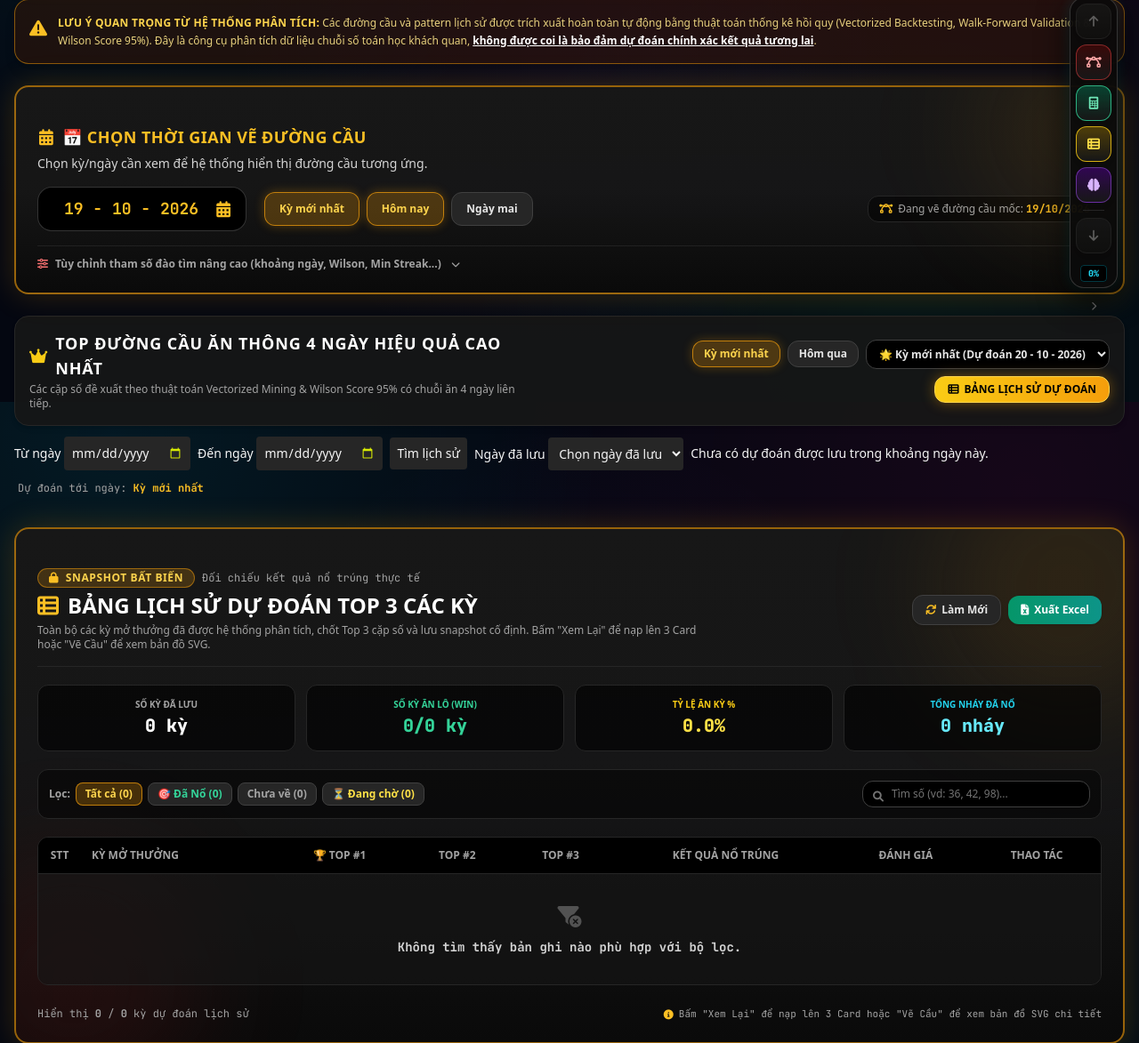
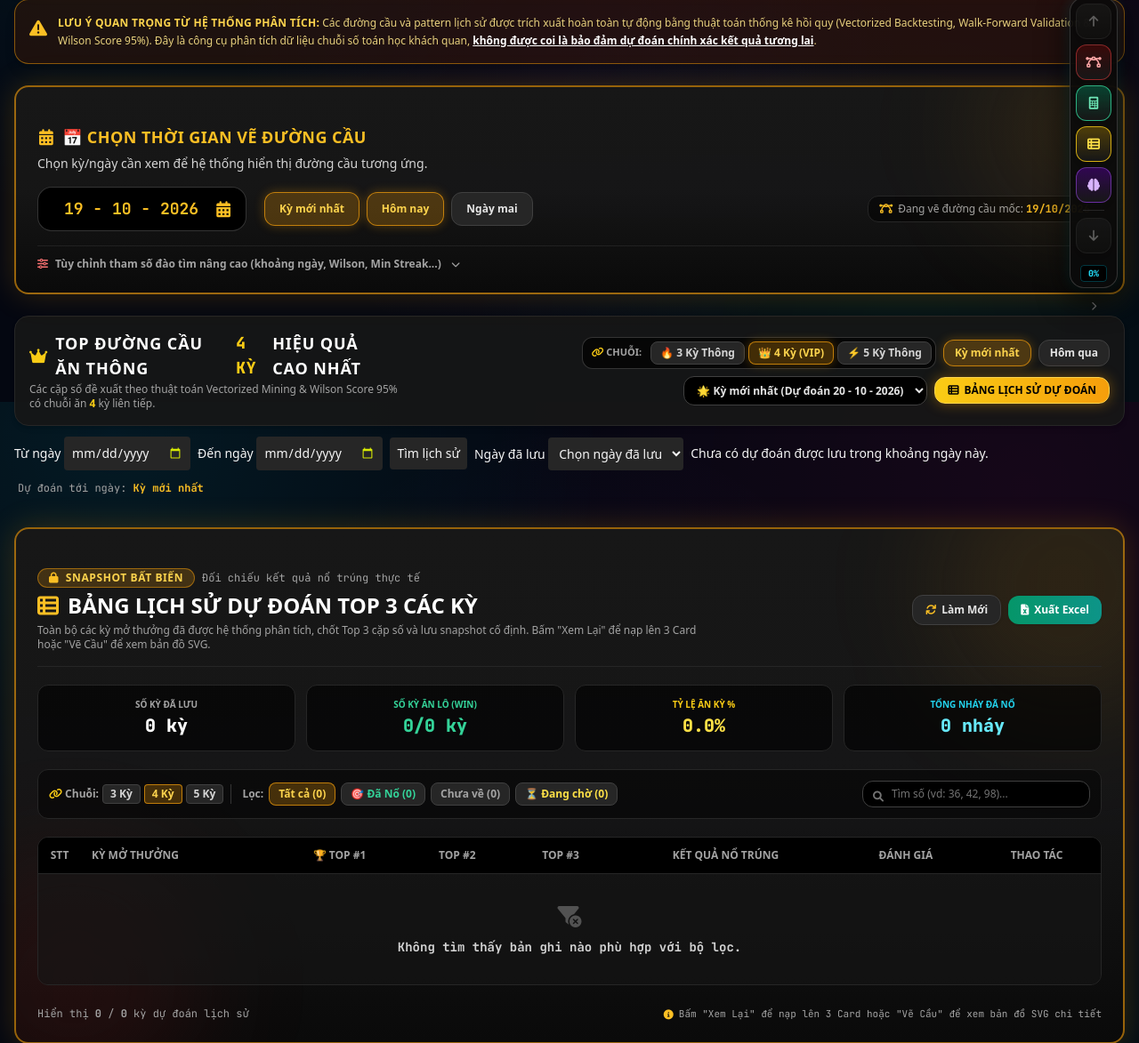
Before and after one commit to kevin180104/xsmb-app, a Flask app: page / in a window 1280 px wide. Shown: the part 348-1521 px from the top of the page at 89% size. Run offline with Flask 3, Linux system fonts and the light colour scheme; data that the repository does not hold is empty; some libraries are stand-ins or nearby versions.

Commit message:
feat(streak): add interactive selection for 3, 4, and 5 consecutive win streaks across Top 3, history table, and streak explorer

```diff
--- a/app.py
+++ b/app.py
@@ -437,7 +437,12 @@ def api_pattern_top3_history():
     try:
         limit_arg = request.args.get('limit', '30')
         limit = -1 if limit_arg == 'all' else max(1, int(limit_arg))
-        data = get_top3_history_service(limit=limit)
+        streak_arg = request.args.get('streak', '4')
+        try:
+            streak = int(streak_arg)
+        except ValueError:
+            streak = 4
+        data = get_top3_history_service(limit=limit, streak=streak)
         return jsonify(data)
     except Exception as e:
         return jsonify({"status": "ERROR", "message": str(e)}), 400
--- a/static/js/pattern_visualizer.js
+++ b/static/js/pattern_visualizer.js
@@ -259,6 +259,79 @@ async function initAutoPatternTab() {
         setTimeout(redrawCurrentSvg, 150);
     }
 }
+
+// =========================================================================
+// QUẢN LÝ CHUỖI ĂN THÔNG (3 KỲ, 4 KỲ, 5 KỲ)
+// =========================================================================
+
+window.CURRENT_TOP3_STREAK = 4;
+window.CURRENT_TABLE_TOP3_STREAK = 4;
+
+window.setTop3Streak = async function(streak) {
+    const s = parseInt(streak) || 4;
+    window.CURRENT_TOP3_STREAK = s;
+    updateTop3StreakButtons(s);
+
+    const titleStreakEl = document.getElementById('top3-title-streak-num');
+    if (titleStreakEl) titleStreakEl.textContent = `${s} KỲ`;
+    const descStreakEl = document.getElementById('top3-desc-streak-num');
+    if (descStreakEl) descStreakEl.textContent = s;
+
+    // Kích hoạt quét/lấy snapshot cho chuỗi thông mới
+    await triggerAutoDiscovery(window.CURRENT_AUTO_PATTERN_DATE, false, false, s);
+
+    // Đồng bộ bảng lịch sử dự đoán bên dưới
+    setTableTop3Streak(s, true);
+};
+
+function updateTop3StreakButtons(streak) {
+    [3, 4, 5].forEach(s => {
+        const btn = document.getElementById(`btn-top3-streak-${s}`);
+        if (btn) {
+            if (s === streak) {
+                btn.className = 'px-2.5 py-1 rounded-lg text-xs font-black bg-amber-500/25 text-amber-300 border border-amber-500/70 shadow-[0_0_12px_rgba(245,158,11,0.3)] transition cursor-pointer';
+            } else {
+                btn.className = 'px-2.5 py-1 rounded-lg text-xs font-bold bg-neutral-800 hover:bg-neutral-700 text-neutral-300 border border-neutral-700 transition cursor-pointer';
+            }
+        }
+    });
+}
+
+window.setTableTop3Streak = async function(streak, autoReload = true) {
+    const s = parseInt(streak) || 4;
+    window.CURRENT_TABLE_TOP3_STREAK = s;
+    [3, 4, 5].forEach(num => {
+        const btn = document.getElementById(`btn-tbl-streak-${num}`);
+        if (btn) {
+            if (num === s) {
+                btn.className = 'px-2 py-0.5 rounded text-xs font-black bg-amber-500/25 text-amber-300 border border-amber-500/70 transition cursor-pointer';
+            } else {
+                btn.className = 'px-2 py-0.5 rounded text-xs font-bold bg-neutral-800 hover:bg-neutral-700 text-neutral-300 border border-neutral-700 transition cursor-pointer';
+            }
+        }
+    });
+    if (autoReload) {
+        await loadTop3HistoryTable(true, s);
+    }
+};
+
+window.quickSelectStreakLength = function(len) {
+    const sel = document.getElementById('streak-length-select');
+    if (sel) {
+        sel.value = len.toString();
+    }
+    [3, 4, 5].forEach(s => {
+        const btn = document.getElementById(`btn-quick-streak-${s}`);
+        if (btn) {
+            btn.className = (s === len)
+                ? 'px-1.5 py-0.5 rounded text-[10px] font-black bg-amber-500/25 text-amber-300 border border-amber-500/70 transition cursor-pointer'
+                : 'px-1.5 py-0.5 rounded text-[10px] font-bold bg-neutral-800 hover:bg-neutral-700 text-neutral-300 border border-neutral-700 transition cursor-pointer';
+        }
+    });
+    if (typeof triggerStreakSearch === 'function') {
+        triggerStreakSearch();
+    }
+};
 
 // =========================================================================
 // QUẢN LÝ MỐC NGÀY XEM TOP 3 ĐỀ XUẤT & LỊCH SỬ KẾT QUẢ ĐỐI CHIẾU
@@ -525,21 +598,25 @@ let CURRENT_TOP3_HISTORY_DATA = [];
 let CURRENT_TOP3_HISTORY_FILTER = 'all';
 
 // Hàm tải dữ liệu bảng lịch sử Top 3
-async function loadTop3HistoryTable(forceReload = false) {
+async function loadTop3HistoryTable(forceReload = false, streakOverride = null) {
     const tableBody = document.getElementById('top3-history-table-body');
     if (!tableBody) return;
 
-    if (forceReload || !CURRENT_TOP3_HISTORY_DATA || CURRENT_TOP3_HISTORY_DATA.length === 0) {
+    const streak = streakOverride || window.CURRENT_TABLE_TOP3_STREAK || window.CURRENT_TOP3_STREAK || 4;
+    window.CURRENT_TABLE_TOP3_STREAK = streak;
+
+    if (forceReload || !CURRENT_TOP3_HISTORY_DATA || CURRENT_TOP3_HISTORY_DATA.length === 0 || window._lastLoadedTableStreak !== streak) {
+        window._lastLoadedTableStreak = streak;
         tableBody.innerHTML = `
             <tr>
                 <td colspan="8" class="p-8 text-center text-neutral-400">
                     <i class="fa-solid fa-spinner fa-spin text-xl text-amber-400 mb-2"></i>
-                    <p class="font-bold text-xs text-neutral-300">Đang tải dữ liệu lịch sử các kỳ...</p>
+                    <p class="font-bold text-xs text-neutral-300">Đang tải dữ liệu lịch sử cầu ${streak} kỳ thông...</p>
                 </td>
             </tr>
         `;
         try {
-            const res = await fetch('/api/patterns/top3-history?limit=100');
+            const res = await fetch(`/api/patterns/top3-history?limit=100&streak=${streak}`);
             const data = await res.json();
             if (data.status === 'SUCCESS' && data.history) {
                 CURRENT_TOP3_HISTORY_DATA = data.history;
@@ -794,12 +871,26 @@ window.calculateAutoPatternDate = () => {
 // Kích hoạt quét tự động [TỰ TÌM ĐƯỜNG CẦU]
 // forceRefresh: false (mặc định) => Ưu tiên đọc snapshot cố định theo ngày đã lưu trong DB
 // forceRefresh: true => Chủ động quét lại và ghi đè/cập nhật snapshot
-async function triggerAutoDiscovery(anchorDateOverride = null, forceRefresh = false, savedOnly = false) {
+async function triggerAutoDiscovery(anchorDateOverride = null, forceRefresh = false, savedOnly = false, streakOverride = null) {
     const rangeDays = document.getElementById('pattern-range-select')?.value || '60';
     const minOcc = document.getElementById('pattern-min-occ')?.value || '10';
     const minConf = document.getElementById('pattern-min-conf')?.value || '0.40';
     const minStreak = document.getElementById('pattern-min-streak')?.value || '0';
+    const exactStreakSelect = document.getElementById('pattern-exact-streak')?.value;
     const targetType = document.getElementById('pattern-target-type')?.value || 'loto_2digit';
+
+    const activeStreak = streakOverride !== null && streakOverride !== undefined
+        ? streakOverride
+        : (window.CURRENT_TOP3_STREAK || (exactStreakSelect ? (exactStreakSelect === 'all' ? 'all' : parseInt(exactStreakSelect)) : 4));
+
+    if (activeStreak !== 'all') {
+        window.CURRENT_TOP3_STREAK = parseInt(activeStreak) || 4;
+        updateTop3StreakButtons(window.CURRENT_TOP3_STREAK);
+        const titleStreakEl = document.getElementById('top3-title-streak-num');
+        if (titleStreakEl) titleStreakEl.textContent = `${window.CURRENT_TOP3_STREAK} KỲ`;
+        const descStreakEl = document.getElementById('top3-desc-streak-num');
+        if (descStreakEl) descStreakEl.textContent = window.CURRENT_TOP3_STREAK;
+    }
 
     const anchorDate = anchorDateOverride || window.CURRENT_AUTO_PATTERN_DATE || null;
 
@@ -815,7 +906,8 @@ async function triggerAutoDiscovery(anchorDateOverride = null, forceRefresh = fa
     if (resultsContainer) resultsContainer.classList.add('opacity-40');
 
     try {
-        let url = `/api/patterns/scan?days=${encodeURIComponent(rangeDays)}&min_occurrences=${minOcc}&min_confidence=${minConf}&min_streak=${minStreak}&exact_streak=4&target_type=${targetType}&top_n=50`;
+        const streakArg = (activeStreak === 'all') ? 'all' : (window.CURRENT_TOP3_STREAK || 4);
+        let url = `/api/patterns/scan?days=${encodeURIComponent(rangeDays)}&min_occurrences=${minOcc}&min_confidence=${minConf}&min_streak=${minStreak}&exact_streak=${streakArg}&target_type=${targetType}&top_n=50`;
         if (anchorDate) {
             url += `&anchor_date=${encodeURIComponent(anchorDate)}`;
         }
@@ -844,9 +936,10 @@ async function triggerAutoDiscovery(anchorDateOverride = null, forceRefresh = fa
             renderTopHighlightCards(data.patterns);
             renderPatternsTable(data.patterns);
 
-            // Mặc định nạp pattern xếp hạng #1 (cầu ăn thông 4 ngày) vào bảng vẽ SVG tại anchorDate
-            const streak4List = (data.patterns || []).filter(p => p.currentStreak === 4);
-            const chosenList = streak4List.length > 0 ? streak4List : (data.patterns || []);
+            // Mặc định nạp pattern xếp hạng #1 vào bảng vẽ SVG tại anchorDate
+            const targetStreak = window.CURRENT_TOP3_STREAK || 4;
+            const streakList = (data.patterns || []).filter(p => p.currentStreak === targetStreak);
+            const chosenList = streakList.length > 0 ? streakList : (data.patterns || []);
             if (chosenList.length > 0) {
                 const topP = chosenList[0];
                 selectPatternForVisualization(topP, false, anchorDate);
@@ -899,25 +992,27 @@ function renderTopHighlightCards(patterns) {
         topDateInd.innerHTML = `Dự đoán tới ngày: <b class="text-amber-400 font-bold">${activeDateFormatted}</b>${lockBadge}`;
     }
 
-    // Lọc xếp hạng CHỈ CHO CẦU ĂN THÔNG 4 NGÀY theo đúng yêu cầu người dùng
-    const streak4Patterns = (patterns || []).filter(p => p.currentStreak === 4);
-
-    if (streak4Patterns.length === 0) {
+    const activeStreak = window.CURRENT_TOP3_STREAK || 4;
+    // Lọc xếp hạng theo chuỗi ăn thông đang chọn (3, 4, 5 kỳ)
+    const streakPatterns = (patterns || []).filter(p => p.currentStreak === activeStreak);
+    const chosenPatterns = streakPatterns.length > 0 ? streakPatterns : (patterns || []);
+
+    if (chosenPatterns.length === 0) {
         container.innerHTML = `
             <div class="col-span-full p-8 text-center text-neutral-400 bg-neutral-900/80 rounded-2xl border border-neutral-800 space-y-2">
                 <i class="fa-solid fa-circle-exclamation text-amber-400 text-2xl mb-1"></i>
-                <p class="text-sm font-bold text-white">Không có đường cầu nào đang ăn thông đúng 4 ngày tính đến ngày ${activeDateFormatted}.</p>
-                <p class="text-xs text-neutral-400">Bạn có thể chọn ngày khác ([Hôm qua], [Kỳ mới nhất]...) để xem các đường cầu 4 ngày thông tương ứng.</p>
+                <p class="text-sm font-bold text-white">Không có đường cầu nào đang ăn thông đúng ${activeStreak} kỳ tính đến ngày ${activeDateFormatted}.</p>
+                <p class="text-xs text-neutral-400">Bạn có thể bấm chọn chuỗi khác ([3 Kỳ Thông], [4 Kỳ Thông], [5 Kỳ Thông]) hoặc chọn mốc ngày khác để xem.</p>
             </div>
         `;
         return;
     }
 
-    const top3 = streak4Patterns.slice(0, 3);
+    const top3 = chosenPatterns.slice(0, 3);
     const badges = [
-        { label: '🏆 TOP #1 CẦU 4 NGÀY THÔNG', border: 'border-yellow-500/80', bg: 'bg-yellow-500/15', text: 'text-yellow-300', glow: 'shadow-[0_0_25px_rgba(234,179,8,0.4)]' },
-        { label: 'TOP #2 CẦU 4 NGÀY THÔNG', border: 'border-cyan-500/70', bg: 'bg-cyan-500/10', text: 'text-cyan-400', glow: 'shadow-[0_0_15px_rgba(6,182,212,0.2)]' },
-        { label: 'TOP #3 CẦU 4 NGÀY THÔNG', border: 'border-emerald-500/70', bg: 'bg-emerald-500/10', text: 'text-emerald-400', glow: 'shadow-[0_0_15px_rgba(16,185,129,0.2)]' },
+        { label: `🏆 TOP #1 CẦU ${activeStreak} KỲ THÔNG`, border: 'border-yellow-500/80', bg: 'bg-yellow-500/15', text: 'text-yellow-300', glow: 'shadow-[0_0_25px_rgba(234,179,8,0.4)]' },
+        { label: `TOP #2 CẦU ${activeStreak} KỲ THÔNG`, border: 'border-cyan-500/70', bg: 'bg-cyan-500/10', text: 'text-cyan-400', glow: 'shadow-[0_0_15px_rgba(6,182,212,0.2)]' },
+        { label: `TOP #3 CẦU ${activeStreak} KỲ THÔNG`, border: 'border-emerald-500/70', bg: 'bg-emerald-500/10', text: 'text-emerald-400', glow: 'shadow-[0_0_15px_rgba(16,185,129,0.2)]' },
     ];
 
     container.innerHTML = top3.map((p, idx) => {
@@ -964,7 +1059,7 @@ function renderTopHighlightCards(patterns) {
             `;
         }
 
-        const streakBadge = `<span class="px-2.5 py-0.5 rounded-full text-xs font-black bg-red-600 text-white shadow-[0_0_10px_rgba(239,68,68,0.5)] animate-pulse">Ăn thông 4 ngày</span>`;
+        const streakBadge = `<span class="px-2.5 py-0.5 rounded-full text-xs font-black bg-red-600 text-white shadow-[0_0_10px_rgba(239,68,68,0.5)] animate-pulse">Ăn thông ${p.currentStreak || activeStreak} kỳ</span>`;
 
         return `
             <div class="pattern-draw-card p-5 border-2 ${b.border} ${b.bg} ${b.glow} rounded-2xl flex flex-col justify-between transition hover:scale-[1.02]">
--- a/templates/index.html
+++ b/templates/index.html
@@ -191,7 +191,7 @@
 
                     <!-- Advanced Settings Container (Hidden by default, expandable) -->
                     <div id="pattern-advanced-settings-wrapper" class="hidden mt-4 pt-4 border-t border-neutral-800 space-y-4">
-                        <div class="grid grid-cols-2 sm:grid-cols-3 lg:grid-cols-5 gap-3">
+                        <div class="grid grid-cols-2 sm:grid-cols-3 lg:grid-cols-6 gap-3">
                             <div>
                                 <label class="block text-[11px] font-bold text-neutral-400 uppercase mb-1.5">Khoảng Ngày Quét</label>
                                 <select id="pattern-range-select" class="w-full bg-black border border-neutral-700 rounded-xl px-3 py-2 text-xs font-semibold text-white focus:border-red-500 focus:outline-none">
@@ -237,6 +237,17 @@
                                     <option value="2">Đang ăn thông >= 2 ngày</option>
                                     <option value="3">Đang ăn thông >= 3 ngày</option>
                                     <option value="4">Đang ăn thông >= 4 ngày</option>
+                                    <option value="5">Đang ăn thông >= 5 ngày</option>
+                                </select>
+                            </div>
+
+                            <div>
+                                <label class="block text-[11px] font-bold text-neutral-400 uppercase mb-1.5">Chuỗi Thông Cụ Thể</label>
+                                <select id="pattern-exact-streak" class="w-full bg-black border border-neutral-700 rounded-xl px-3 py-2 text-xs font-semibold text-white focus:border-red-500 focus:outline-none">
+                                    <option value="4" selected>Đúng 4 kỳ thông (Chuẩn VIP)</option>
+                                    <option value="3">Đúng 3 kỳ thông</option>
+                                    <option value="5">Đúng 5 kỳ thông</option>
+                                    <option value="all">Bất kỳ chuỗi nào</option>
                                 </select>
                             </div>
                         </div>
@@ -305,17 +316,36 @@
                     <div class="flex flex-col xl:flex-row justify-between items-start xl:items-center gap-3 bg-neutral-900/90 border border-neutral-800 p-3.5 sm:p-4 rounded-2xl shadow-md">
                         <div>
                             <div class="flex items-center gap-2">
-                                <h3 class="text-base sm:text-lg font-black text-white uppercase tracking-wider flex items-center gap-2">
-                                    <i class="fa-solid fa-crown text-yellow-400"></i> TOP ĐƯỜNG CẦU ĂN THÔNG 4 NGÀY HIỆU QUẢ CAO NHẤT
+                                <h3 id="pattern-top-title" class="text-base sm:text-lg font-black text-white uppercase tracking-wider flex items-center gap-2">
+                                    <i class="fa-solid fa-crown text-yellow-400"></i> TOP ĐƯỜNG CẦU ĂN THÔNG <span id="top3-title-streak-num" class="text-yellow-400 font-mono">4 KỲ</span> HIỆU QUẢ CAO NHẤT
                                 </h3>
                             </div>
-                            <p class="text-xs text-neutral-400 mt-0.5">
-                                Các cặp số đề xuất theo thuật toán Vectorized Mining &amp; Wilson Score 95% có chuỗi ăn 4 ngày liên tiếp.
+                            <p id="pattern-top-desc" class="text-xs text-neutral-400 mt-0.5">
+                                Các cặp số đề xuất theo thuật toán Vectorized Mining &amp; Wilson Score 95% có chuỗi ăn <span id="top3-desc-streak-num" class="font-bold text-yellow-400">4</span> kỳ liên tiếp.
                             </p>
                         </div>
 
-                        <!-- Cụm điều khiển chọn mốc thời gian xem Top 3 & nút Lịch sử -->
+                        <!-- Cụm điều khiển chọn chuỗi thông (3, 4, 5 kỳ) & mốc ngày Top 3 -->
                         <div class="flex flex-wrap items-center gap-2 w-full xl:w-auto justify-start xl:justify-end">
+                            <!-- Nút chọn Chuỗi Ăn Thông (3 kỳ, 4 kỳ, 5 kỳ) -->
+                            <div class="flex items-center gap-1 bg-black/70 p-1 rounded-xl border border-neutral-700/80 shadow-inner">
+                                <span class="text-[11px] font-bold text-neutral-400 uppercase px-1.5 hidden sm:inline flex items-center gap-1">
+                                    <i class="fa-solid fa-link text-yellow-400"></i> Chuỗi:
+                                </span>
+                                <button type="button" id="btn-top3-streak-3" onclick="setTop3Streak(3)"
+                                        class="px-2.5 py-1 rounded-lg text-xs font-bold bg-neutral-800 hover:bg-neutral-700 text-neutral-300 border border-neutral-700 transition cursor-pointer">
+                                    🔥 3 Kỳ Thông
+                                </button>
+                                <button type="button" id="btn-top3-streak-4" onclick="setTop3Streak(4)"
+                                        class="px-2.5 py-1 rounded-lg text-xs font-black bg-amber-500/25 text-amber-300 border border-amber-500/70 shadow-[0_0_12px_rgba(245,158,11,0.3)] transition cursor-pointer">
+                                    👑 4 Kỳ (VIP)
+                                </button>
+                                <button type="button" id="btn-top3-streak-5" onclick="setTop3Streak(5)"
+                                        class="px-2.5 py-1 rounded-lg text-xs font-bold bg-neutral-800 hover:bg-neutral-700 text-neutral-300 border border-neutral-700 transition cursor-pointer">
+                                    ⚡ 5 Kỳ Thông
+                                </button>
+                            </div>
+
                             <!-- Nút Kỳ mới nhất -->
                             <button type="button" id="btn-top3-quick-latest" onclick="selectTop3Date('latest')"
                                     class="px-3 py-1.5 rounded-xl text-xs font-black bg-amber-500/25 text-amber-300 border border-amber-500/70 shadow-[0_0_12px_rgba(245,158,11,0.3)] transition cursor-pointer">
@@ -424,6 +454,25 @@
                     <!-- Bộ lọc & Tìm kiếm nhanh -->
                     <div class="flex flex-col sm:flex-row justify-between items-stretch sm:items-center gap-3 bg-black/50 p-3 rounded-xl border border-neutral-800 relative z-10">
                         <div class="flex flex-wrap items-center gap-2">
+                            <!-- Lọc Chuỗi Thông cho Bảng -->
+                            <div class="flex items-center gap-1 text-xs border-r border-neutral-700/80 pr-2 mr-1">
+                                <span class="text-neutral-400 font-bold hidden sm:inline flex items-center gap-1">
+                                    <i class="fa-solid fa-link text-yellow-400"></i> Chuỗi:
+                                </span>
+                                <button type="button" onclick="setTableTop3Streak(3)" id="btn-tbl-streak-3"
+                                        class="px-2 py-0.5 rounded text-xs font-bold bg-neutral-800 hover:bg-neutral-700 text-neutral-300 border border-neutral-700 transition cursor-pointer">
+                                    3 Kỳ
+                                </button>
+                                <button type="button" onclick="setTableTop3Streak(4)" id="btn-tbl-streak-4"
+                                        class="px-2 py-0.5 rounded text-xs font-black bg-amber-500/25 text-amber-300 border border-amber-500/70 transition cursor-pointer">
+                                    4 Kỳ
+                                </button>
+                                <button type="button" onclick="setTableTop3Streak(5)" id="btn-tbl-streak-5"
+                                        class="px-2 py-0.5 rounded text-xs font-bold bg-neutral-800 hover:bg-neutral-700 text-neutral-300 border border-neutral-700 transition cursor-pointer">
+                                    5 Kỳ
+                                </button>
+                            </div>
+
                             <!-- Lọc Trạng thái: Tất cả / Nổ / Chưa về / Chờ -->
                             <div class="flex items-center gap-1.5 text-xs">
                                 <span class="text-neutral-400 font-bold hidden md:inline">Lọc:</span>
@@ -713,9 +762,25 @@
 
                     <!-- Chọn Chuỗi Ngày Thông (Mặc định: 4 ngày) -->
                     <div class="space-y-1.5">
-                        <label class="block text-[11px] font-bold text-neutral-300 uppercase tracking-wide">
-                            <i class="fa-solid fa-link text-yellow-400 mr-1"></i> Chuỗi Ăn Thông
-                        </label>
+                        <div class="flex justify-between items-center">
+                            <label class="block text-[11px] font-bold text-neutral-300 uppercase tracking-wide">
+                                <i class="fa-solid fa-link text-yellow-400 mr-1"></i> Chuỗi Ăn Thông
+                            </label>
+                            <div class="flex items-center gap-1">
+                                <button type="button" onclick="quickSelectStreakLength(3)" id="btn-quick-streak-3"
+                                        class="px-1.5 py-0.5 rounded text-[10px] font-bold bg-neutral-800 hover:bg-neutral-700 text-neutral-300 border border-neutral-700 transition cursor-pointer">
+                                    3 Kỳ
+                                </button>
+                                <button type="button" onclick="quickSelectStreakLength(4)" id="btn-quick-streak-4"
+                                        class="px-1.5 py-0.5 rounded text-[10px] font-black bg-amber-500/25 text-amber-300 border border-amber-500/70 transition cursor-pointer">
+                                    4 Kỳ
+                                </button>
+                                <button type="button" onclick="quickSelectStreakLength(5)" id="btn-quick-streak-5"
+                                        class="px-1.5 py-0.5 rounded text-[10px] font-bold bg-neutral-800 hover:bg-neutral-700 text-neutral-300 border border-neutral-700 transition cursor-pointer">
+                                    5 Kỳ
+                                </button>
+                            </div>
+                        </div>
                         <select id="streak-length-select" onchange="triggerStreakSearch()" class="w-full bg-black border border-neutral-700 rounded-xl px-3 py-2 text-xs font-bold text-yellow-300 focus:border-red-500 focus:outline-none cursor-pointer">
                             <option value="2">2 Ngày Thông</option>
                             <option value="3">3 Ngày Thông</option>
```
Also changed, not shown: database.py (+98 -21 lines), pattern_engine/service.py (+10 -5 lines), 1 other file.
